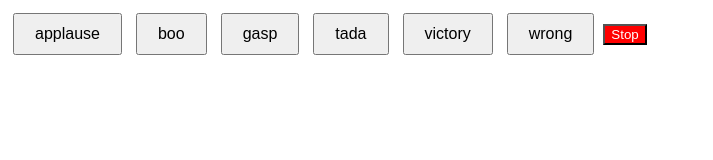
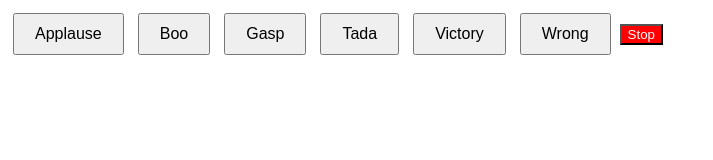
Before and after one commit to acciojob/Soundbar-PrGhostDev, a website: page main.html in a window 1280 px wide. Shown: the whole page, without its empty margins (0-713 px from the left). Drawn offline with Linux system fonts and the light colour scheme.

Commit message:
created a submission

```diff
--- a/main.html
+++ b/main.html
@@ -8,13 +8,13 @@
 
 <body>
 	<!-- the entire body must be written by student -->
-	    <div id="buttons">
-        <button class="btn" id="sound1">applause</button>
-        <button class="btn" id="sound2">boo</button>
-        <button class="btn" id="sound3">gasp</button>
-		<button class="btn" id="sound4">tada</button>
-		<button class="btn" id="sound5">victory</button>
-		<button class="btn" id="sound6">wrong</button>
+    <div id="buttons">
+        <button class="btn" id="applause">Applause</button>
+        <button class="btn" id="boo">Boo</button>
+        <button class="btn" id="gasp">Gasp</button>
+        <button class="btn" id="tada">Tada</button>
+        <button class="btn" id="victory">Victory</button>
+        <button class="btn" id="wrong">Wrong</button>
         <button class="stop">Stop</button>
     </div>
     <script type="text/javascript" src="./script.js">
```
